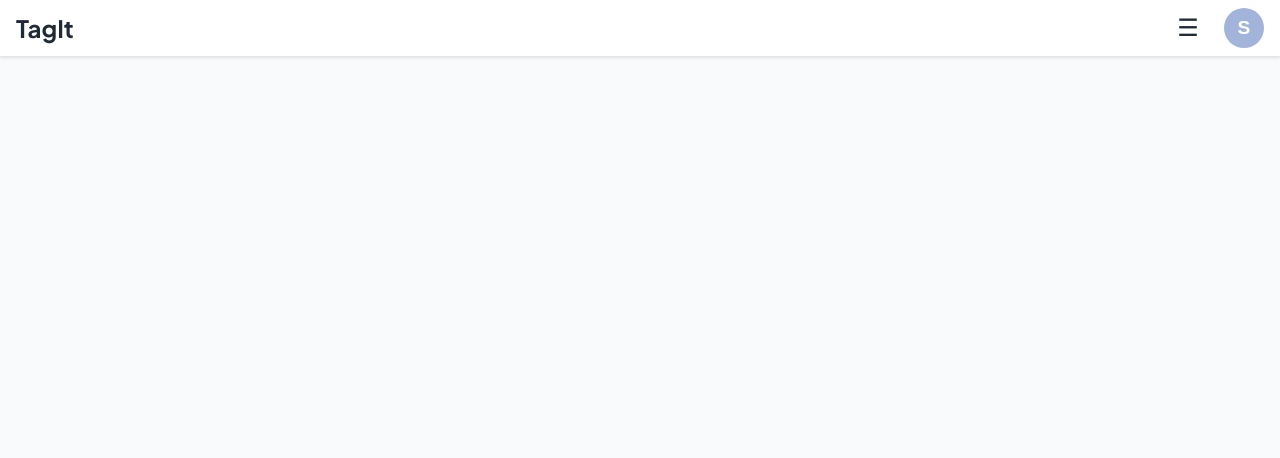
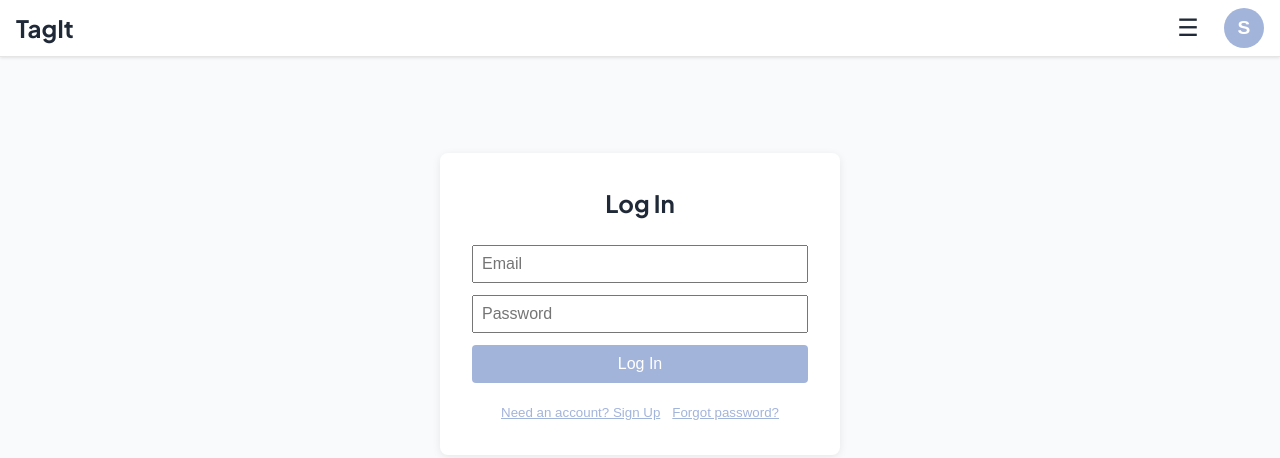
Before and after one commit to soyeonkm/TagIt, a React (Vite) app: page /login in a window 1280 px wide. Before the commit this address had no page. Shown: the top 458 px of the page. Built offline with nearby package versions, Linux system fonts and the light colour scheme.

Commit message:
user authentication

```diff
--- a/package.json
+++ b/package.json
@@ -9,6 +9,7 @@
     "preview": "vite preview"
   },
   "dependencies": {
+    "@supabase/supabase-js": "^2.50.0",
     "react": "^18.2.0",
     "react-dom": "^18.2.0",
     "react-router-dom": "^6.22.0"
--- a/src/App.jsx
+++ b/src/App.jsx
@@ -2,6 +2,7 @@ import { Routes, Route } from 'react-router-dom'
 import Projects from './pages/Projects'
 import Home from './pages/Home'
 import Navbar from './components/Navbar'
+import Login from './pages/Login'
 
 function App() {
   return (
@@ -11,6 +12,7 @@ function App() {
         <Routes>
           <Route path="/projects" element={<Projects />} />
           <Route path="/" element={<Home />} />
+          <Route path="/login" element={<Login />} />
         </Routes>
       </main>
     </div>
--- a/src/components/Navbar.jsx
+++ b/src/components/Navbar.jsx
@@ -1,11 +1,16 @@
 import { useState, useEffect, useRef } from 'react'
-import { Link } from 'react-router-dom'
+import { Link, useNavigate } from 'react-router-dom'
+import { supabase } from '../supabaseClient'
 
 function Navbar() {
   const [isDropdownOpen, setIsDropdownOpen] = useState(false)
   const [isMenuOpen, setIsMenuOpen] = useState(false)
   const dropdownRef = useRef(null)
   const menuRef = useRef(null)
+  const navigate = useNavigate()
+  const [user, setUser] = useState(null)
+  const [showLogoutMsg, setShowLogoutMsg] = useState(false)
+  const [logoutMsgOpacity, setLogoutMsgOpacity] = useState(1)
 
 
   useEffect(() => {
@@ -24,6 +29,20 @@ function Navbar() {
     }
   }, [])
 
+  useEffect(() => {
+    // Check initial user state
+    supabase.auth.getUser().then(({ data }) => setUser(data.user))
+
+    // Listen for auth changes
+    const { data: listener } = supabase.auth.onAuthStateChange((_event, session) => {
+      setUser(session?.user ?? null)
+    })
+
+    return () => {
+      listener.subscription.unsubscribe()
+    }
+  }, [])
+
   const toggleDropdown = () => {
     setIsDropdownOpen(!isDropdownOpen)
   }
@@ -33,6 +52,7 @@ function Navbar() {
   }
 
   return (
+    <>
       <nav style={{
         padding: '0.5rem 0',
         backgroundColor: 'var(--navbar-color)',
@@ -192,9 +212,11 @@ function Navbar() {
                   zIndex: 1000,
                   boxShadow: '0 4px 6px rgba(0, 0, 0, 0.1)'
                 }}>
+                  {!user ? (
                     <button
                       onClick={() => {
                         setIsDropdownOpen(false)
+                        navigate('/login')
                       }}
                       style={{
                         width: '100%',
@@ -208,11 +230,21 @@ function Navbar() {
                         fontFamily: 'var(--main-font)'
                       }}
                     >
-                  Profile
+                      Log In
                     </button>
+                  ) : (
                     <button
-                  onClick={() => {
+                      onClick={async () => {
+                        await supabase.auth.signOut()
+                        navigate('/')
                         setIsDropdownOpen(false)
+                        setShowLogoutMsg(true)
+                        setLogoutMsgOpacity(1)
+                        setTimeout(() => setLogoutMsgOpacity(0), 1000)
+                        setTimeout(() => {
+                          setShowLogoutMsg(false)
+                          setLogoutMsgOpacity(1)
+                        }, 1600)
                       }}
                       style={{
                         width: '100%',
@@ -226,32 +258,47 @@ function Navbar() {
                         fontFamily: 'var(--main-font)'
                       }}
                     >
-                  Account Settings
+                      Log Out
                     </button>
-                <button
-                  onClick={() => {
-                    setIsDropdownOpen(false)
-                  }}
-                  style={{
-                    width: '100%',
-                    padding: '0.3rem 0.8rem',
-                    border: 'none',
-                    backgroundColor: 'transparent',
-                    color: 'var(--text-color)',
-                    cursor: 'pointer',
-                    textAlign: 'left',
-                    fontSize: '0.9rem',
-                    fontFamily: 'var(--main-font)'
-                  }}
-                >
-                  Logout
-                </button>
+                  )}
                 </div>
               )}
             </div>
           </div>
         </div>
       </nav>
+      {showLogoutMsg && (
+        <div
+          style={{
+            position: 'fixed',
+            top: '64px', // adjust if your navbar height is different
+            left: 0,
+            width: '100%',
+            display: 'flex',
+            justifyContent: 'center',
+            pointerEvents: 'none',
+            zIndex: 2000,
+          }}
+        >
+          <div
+            style={{
+              color: 'var(--text-color)',
+              background: 'none',
+              textAlign: 'center',
+              fontWeight: 200,
+              fontSize: 20,
+              opacity: logoutMsgOpacity,
+              transition: 'opacity 0.6s',
+              marginTop: 0,
+              pointerEvents: 'auto',
+              boxShadow: 'none',
+            }}
+          >
+            You&apos;re logged out
+          </div>
+        </div>
+      )}
+    </>
   )
 }
 
--- /dev/null
+++ b/src/pages/Login.jsx
@@ -0,0 +1,91 @@
+import { useState } from 'react'
+import { supabase } from '../supabaseClient'
+import { useNavigate } from 'react-router-dom'
+
+function Login() {
+  const [email, setEmail] = useState('')
+  const [password, setPassword] = useState('')
+  const [isSignUp, setIsSignUp] = useState(false)
+  const [isReset, setIsReset] = useState(false)
+  const [error, setError] = useState('')
+  const [message, setMessage] = useState('')
+  const navigate = useNavigate()
+
+  const handleAuth = async (e) => {
+    e.preventDefault()
+    setError('')
+    setMessage('')
+    if (isSignUp) {
+      const { error } = await supabase.auth.signUp({ email, password })
+      if (error) setError(error.message)
+      else setMessage('Check your email for a confirmation link!')
+    } else {
+      const { error } = await supabase.auth.signInWithPassword({ email, password })
+      if (error) setError(error.message)
+      else {
+        setMessage('Logged in successfully!')
+        navigate('/projects') // redirect to projects page when logged in
+      }
+    }
+  }
+
+  const handleReset = async (e) => {
+    e.preventDefault()
+    setError('')
+    setMessage('')
+    const { error } = await supabase.auth.resetPasswordForEmail(email)
+    if (error) setError(error.message)
+    else setMessage('Check your email for a password reset link!')
+  }
+
+  return (
+    <div style={{ maxWidth: 400, margin: '4rem auto', padding: 32, background: '#fff', borderRadius: 8, boxShadow: '0 2px 8px rgba(0,0,0,0.08)' }}>
+      <h2 style={{ textAlign: 'center', marginBottom: 24 }}>
+        {isReset ? 'Reset Password' : isSignUp ? 'Create Account' : 'Log In'}
+      </h2>
+      <form onSubmit={isReset ? handleReset : handleAuth}>
+        <input
+          type="email"
+          placeholder="Email"
+          value={email}
+          onChange={e => setEmail(e.target.value)}
+          required
+          style={{ width: '100%', marginBottom: 12, padding: 8, fontSize: 16 }}
+        />
+        {!isReset && (
+          <input
+            type="password"
+            placeholder="Password"
+            value={password}
+            onChange={e => setPassword(e.target.value)}
+            required
+            style={{ width: '100%', marginBottom: 12, padding: 8, fontSize: 16 }}
+          />
+        )}
+        {error && <div style={{ color: 'red', marginBottom: 12 }}>{error}</div>}
+        {message && <div style={{ color: 'green', marginBottom: 12 }}>{message}</div>}
+        <button type="submit" style={{ width: '100%', padding: 10, fontSize: 16, background: 'var(--accent-color)', color: '#fff', border: 'none', borderRadius: 4 }}>
+          {isReset ? 'Send Reset Link' : isSignUp ? 'Sign Up' : 'Log In'}
+        </button>
+      </form>
+      <div style={{ textAlign: 'center', marginTop: 16 }}>
+        {!isReset && (
+          <button
+            onClick={() => setIsSignUp(!isSignUp)}
+            style={{ background: 'none', border: 'none', color: 'var(--accent-color)', cursor: 'pointer', textDecoration: 'underline', marginRight: 12 }}
+          >
+            {isSignUp ? 'Already have an account? Log In' : 'Need an account? Sign Up'}
+          </button>
+        )}
+        <button
+          onClick={() => { setIsReset(!isReset); setIsSignUp(false); setMessage(''); setError('') }}
+          style={{ background: 'none', border: 'none', color: 'var(--accent-color)', cursor: 'pointer', textDecoration: 'underline' }}
+        >
+          {isReset ? 'Back to Login' : 'Forgot password?'}
+        </button>
+      </div>
+    </div>
+  )
+}
+
+export default Login
--- /dev/null
+++ b/src/supabaseClient.js
@@ -0,0 +1,5 @@
+import { createClient } from '@supabase/supabase-js'
+
+const supabaseUrl = 'https://bxkfqxgiinsxdhsscdqn.supabase.co'
+const supabaseKey = 'eyJhbGciOiJIUzI1NiIsInR5cCI6IkpXVCJ9.eyJpc3MiOiJzdXBhYmFzZSIsInJlZiI6ImJ4a2ZxeGdpaW5zeGRoc3NjZHFuIiwicm9sZSI6ImFub24iLCJpYXQiOjE3NTA2NzgwODQsImV4cCI6MjA2NjI1NDA4NH0.qJoHgeyvqkOD54lgJQfRIED_i4k3wuFFqn0xa_u_GW4'
+export const supabase = createClient(supabaseUrl, supabaseKey)
```
Also changed, not shown: 1 other file (tests, documents, lock files or other folders). Lines whose indentation alone changed are shown as unchanged.
